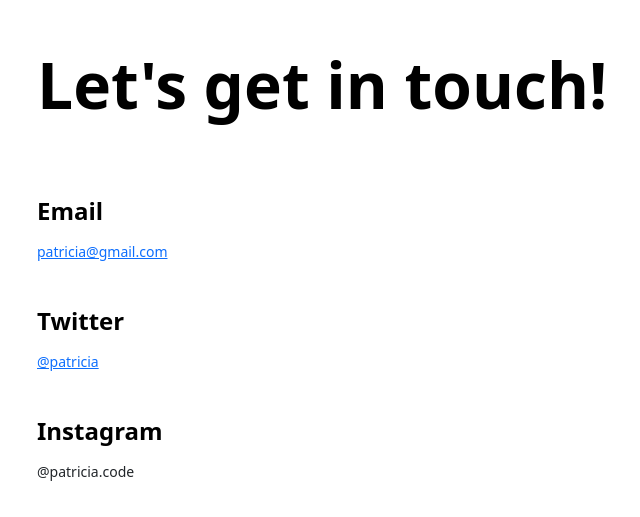
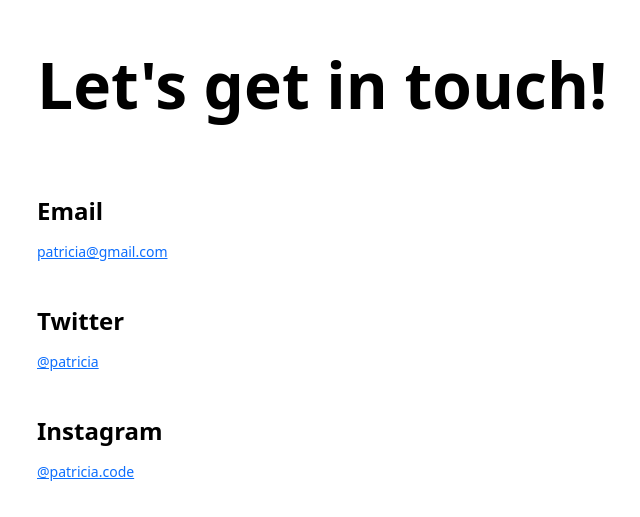
Before and after one commit to kanez82/contact, a plain HTML site: page index.html in a window 1280 px wide. Shown: the part 145-662 px from the top of the page, 95-735 px from the left. Drawn offline with nearby package versions, Linux system fonts and the light colour scheme; files that its build step writes are made by us from their sources.

Commit message:
updated instagram link

```diff
--- a/index.html
+++ b/index.html
@@ -25,7 +25,7 @@
             <a href="https://www.twitter.com/patricia" target="_blank">@patricia</a></p>
            <h3>Instagram</h3>
            <p>
-            <a href="https://www.instagram.com/patrcia.codes" target="_blank"></a>@patricia.code</p>
+            <a href="https://www.instagram.com/patrcia.codes" target="_blank">@patricia.code</a></p>
         </div>
     </div>
 
```
